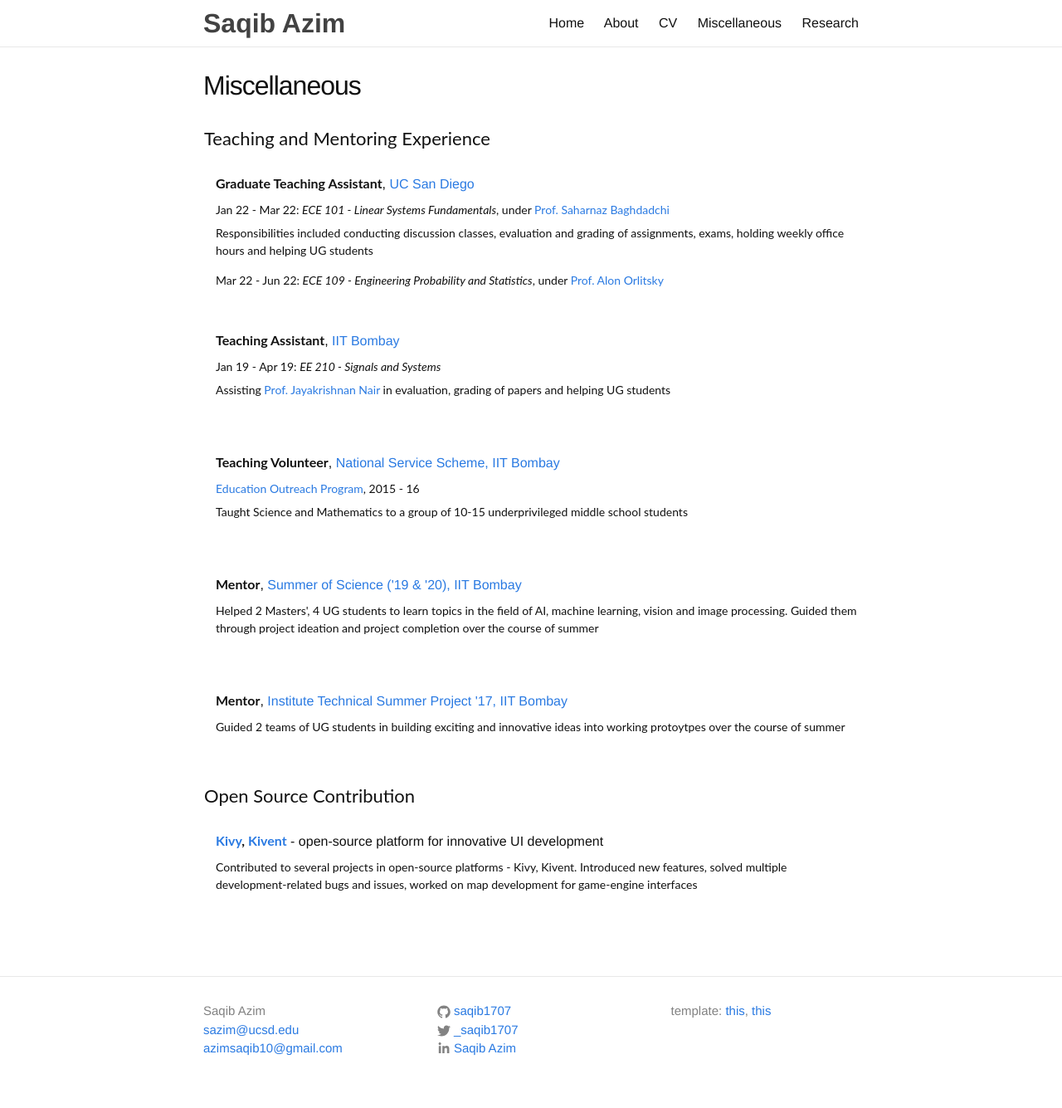
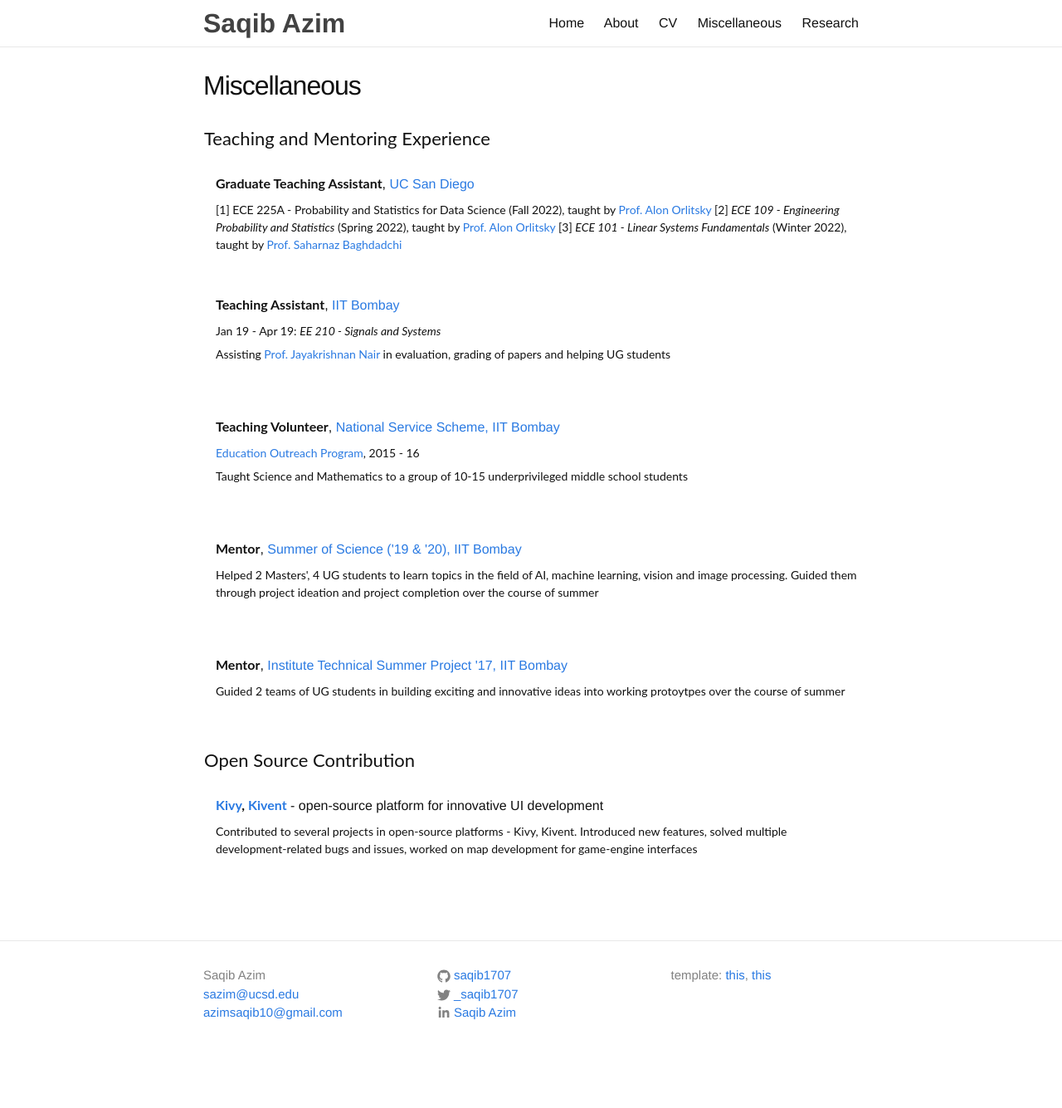
Before and after one commit to saqib1707/saqib1707.github.io, a Jekyll site: the page built from _pages/misc.md, in a window 1280 px wide. Shown: the whole page at 83% size. Built offline with Jekyll 4.4.1, drawn with Linux system fonts in a browser that asks for light colours; comment, search, counter and statistics services are not loaded; after the commit the page ends 1292 px from its top, so only the background shows below that.

Commit message:
small change to misc section

```diff
--- a/_pages/misc.md
+++ b/_pages/misc.md
@@ -22,11 +22,12 @@ description: Saqib Azim's Miscellaneous Activities
       <papertitle>Graduate Teaching Assistant</papertitle>, <a href="https://jacobsschool.ucsd.edu/">UC San Diego</a><br>
       <span class="brHeight"></span>
       <div class="authorDetails">
-        Jan 22 - Mar 22: <i>ECE 101 - Linear Systems Fundamentals</i>, under <a href="https://jacobsschool.ucsd.edu/faculty/profile?id=452">Prof. Saharnaz Baghdadchi</a><br>
-        <span class="brHeight"></span>
-        <p>Responsibilities included conducting discussion classes, evaluation and grading of assignments, exams, holding weekly office hours and helping UG students</p>
-        <span class="brHeight"></span>
-        Mar 22 - Jun 22: <i>ECE 109 - Engineering Probability and Statistics</i>, under <a href="https://scholar.google.com/citations?user=WUEjHB8AAAAJ&hl=en">Prof. Alon Orlitsky</a>
+        [1] ECE 225A - Probability and Statistics for Data Science (Fall 2022), taught by <a href="https://scholar.google.com/citations?user=WUEjHB8AAAAJ&hl=en">Prof. Alon Orlitsky</a>
+        [2] <i>ECE 109 - Engineering Probability and Statistics</i> (Spring 2022), taught by <a href="https://scholar.google.com/citations?user=WUEjHB8AAAAJ&hl=en">Prof. Alon Orlitsky</a>
+        [3] <i>ECE 101 - Linear Systems Fundamentals</i> (Winter 2022), taught by <a href="https://jacobsschool.ucsd.edu/faculty/profile?id=452">Prof. Saharnaz Baghdadchi</a><br>
+        <!-- <span class="brHeight"></span> -->
+        <!-- <p>Responsibilities included conducting discussion classes, evaluation and grading of assignments, exams, holding weekly office hours and helping UG students</p> -->
+        <!-- <span class="brHeight"></span> -->
       </div>
     </td>
   </tr>
```
